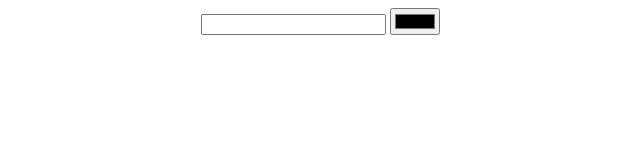
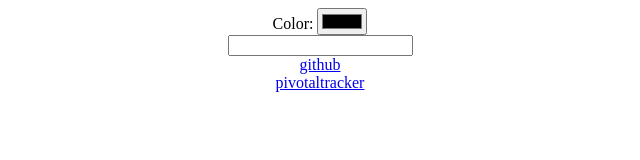
Before and after one commit to riclpicl/ColorPicker, a plain HTML site: page index.html in a window 1280 px wide. Shown: the whole page, without its empty margins (320-960 px from the left). Drawn offline with Linux system fonts and the light colour scheme.

Commit message:
Got stuck and needed to turn in

```diff
--- a/index.html
+++ b/index.html
@@ -8,8 +8,11 @@
   </head>
   <body>
     <div style="text-align: center">
-      <input type ="text" id="userInput">
-      <input type="color" id="colorPicker">
+      <label for="colorPicker">Color:</label>
+      <input type="color" id="colorPicker" size="100"><br>
+      <input type ="text" id="userInput"><br>
+      <a href="https://github.com/riclpicl/ColorPicker">github</a><br>
+      <a href="https://www.pivotaltracker.com/n/projects/2554389">pivotaltracker</a>
     </div>
     <script src="script.js"></script>
   </body>
```
